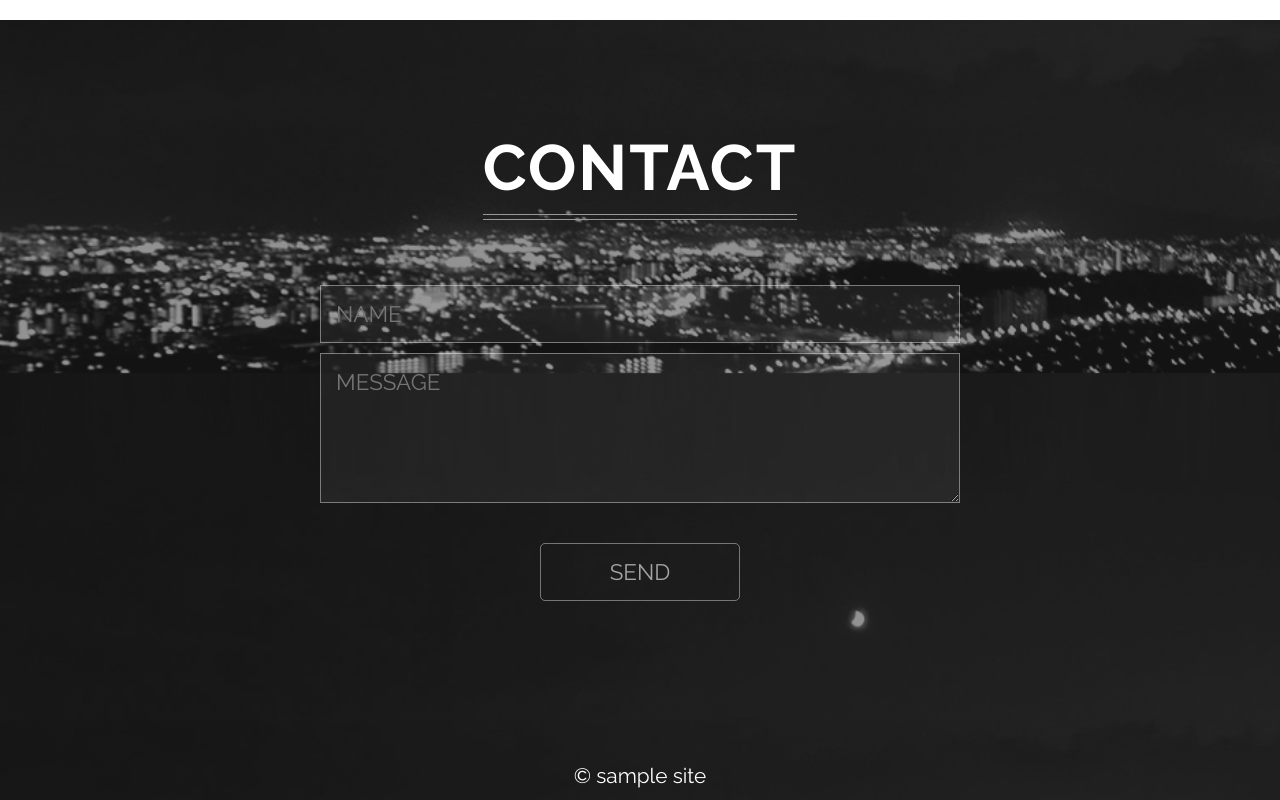
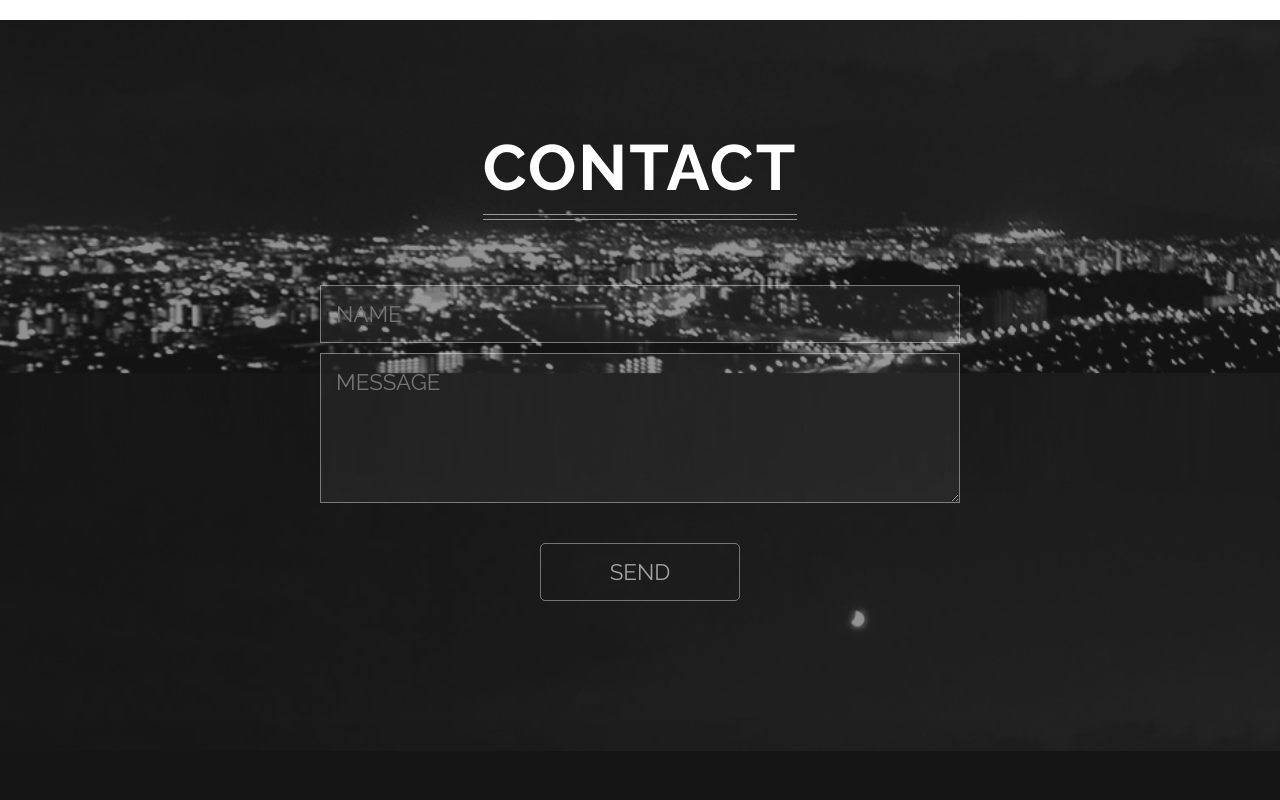
Before and after one commit to Levi910/portfolio, a plain HTML site: page index.html in a window 1280 px wide. Shown: the part 2027-2827 px from the top of the page. After the commit the page ends 2778 px from the top, so only its background shows below. Drawn offline with Linux system fonts and the light colour scheme.

Commit message:
Update index.html

```diff
--- a/index.html
+++ b/index.html
@@ -41,9 +41,7 @@
         <input type="submit" value="SEND">
       </form>
     </section>
-    <footer class="footer">
-      © sample site
-    </footer>
+
     <script src="placeholders.min.js"></script>
   </body>
 </html>
```
